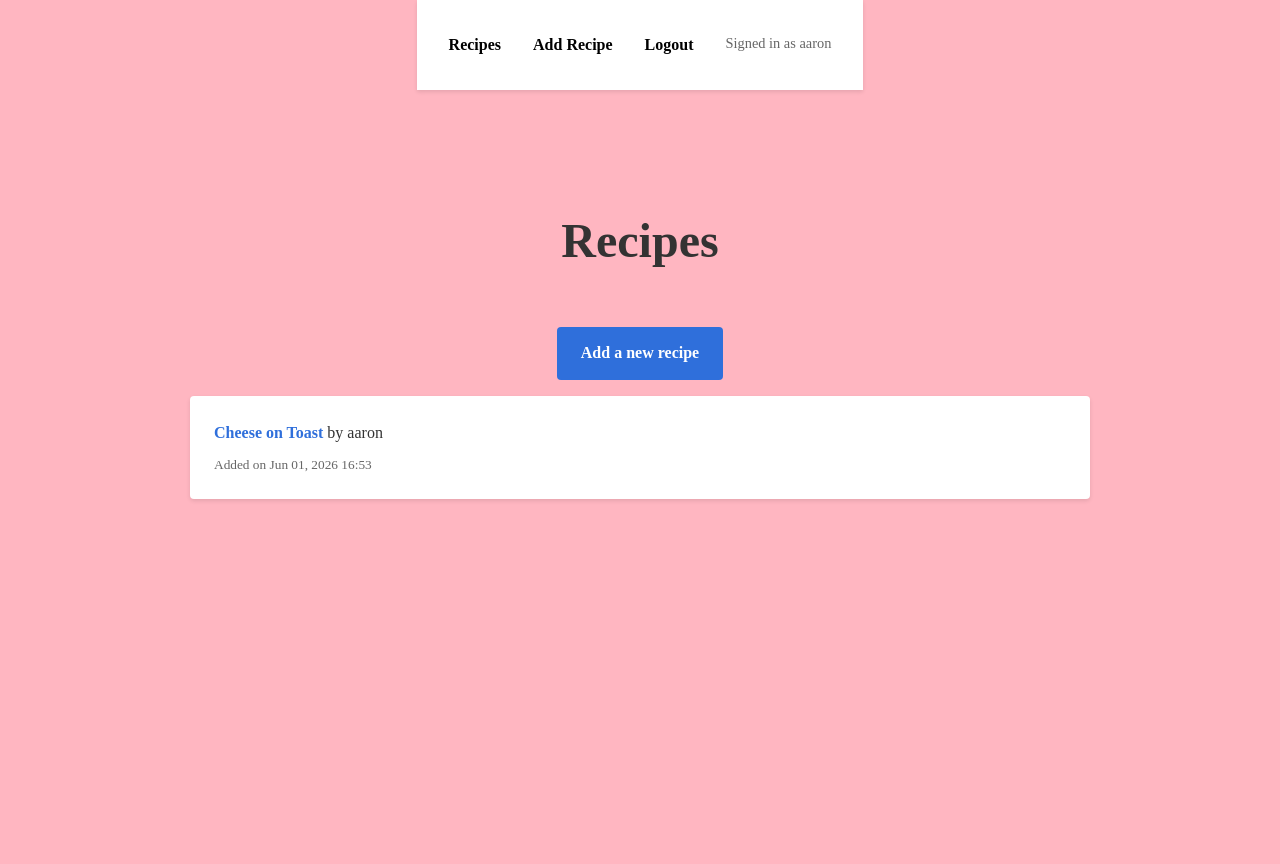
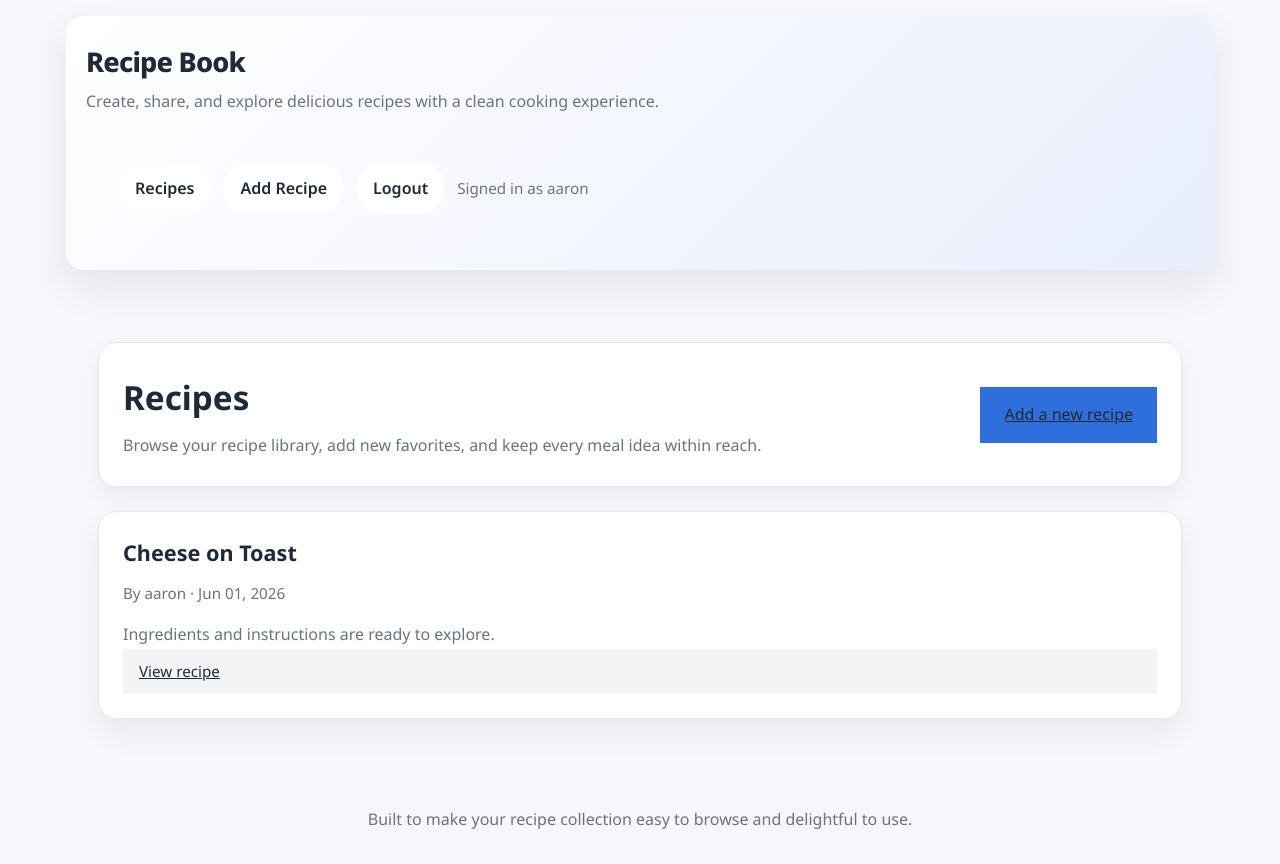
Before and after one commit to Aaronnnpf/recipe-app, a Django app: page /recipes/ in a window 1280 px wide. Before the commit the page ends 501 px from the top, so only its background shows below. Run offline with Django 4.2, Linux system fonts and the light colour scheme; a user stored in the database is signed in; data comes from the database, SQL or seed files in the repository.

Commit message:
update homepage layout and global styles

```diff
--- a/recipe_app/templates/recipes/base.html
+++ b/recipe_app/templates/recipes/base.html
@@ -8,20 +8,34 @@
     <link rel="stylesheet" href="{% static 'styles.css' %}">
 </head>
 <body>
-    <nav>
-        {% if request.user.is_authenticated %}
-            <a href="{% url 'recipe_index' %}">Recipes</a>
-            <a href="{% url 'recipe_create' %}">Add Recipe</a>
-            <a href="{% url 'logout' %}">Logout</a>
-            <span>Signed in as {{ request.user.username }}</span>
-        {% else %}
-            <a href="{% url 'login' %}">Login</a>
-            <a href="{% url 'signup' %}">Sign Up</a>
-        {% endif %}
-    </nav>
-    <hr>
-    <div class="content">
-        {% block content %}{% endblock %}
+    <div class="page-shell">
+        <header class="site-header">
+            <div class="brand">
+                <a href="{% url 'recipe_index' %}" class="brand-link">
+                    <span class="brand-name">Recipe Book</span>
+                    <span class="brand-tagline">Create, share, and explore delicious recipes with a clean cooking experience.</span>
+                </a>
+            </div>
+            <nav class="site-nav">
+                {% if request.user.is_authenticated %}
+                    <a class="nav-link" href="{% url 'recipe_index' %}">Recipes</a>
+                    <a class="nav-link" href="{% url 'recipe_create' %}">Add Recipe</a>
+                    <a class="nav-link" href="{% url 'logout' %}">Logout</a>
+                    <span class="nav-user">Signed in as {{ request.user.username }}</span>
+                {% else %}
+                    <a class="nav-link" href="{% url 'login' %}">Login</a>
+                    <a class="nav-link" href="{% url 'signup' %}">Sign Up</a>
+                {% endif %}
+            </nav>
+        </header>
+
+        <main class="content">
+            {% block content %}{% endblock %}
+        </main>
+
+        <footer class="site-footer">
+            <p>Built to make your recipe collection easy to browse and delightful to use.</p>
+        </footer>
     </div>
 </body>
 </html>
--- a/recipe_app/templates/recipes/recipe_list.html
+++ b/recipe_app/templates/recipes/recipe_list.html
@@ -3,17 +3,36 @@
 {% block title %}Recipes{% endblock %}
 
 {% block content %}
-<h1>Recipes</h1>
-<p style="text-align: center;"><a href="{% url 'recipe_create' %}" class="btn btn-center">Add a new recipe</a></p>
-<ul>
-    {% for recipe in recipes %}
-        <li>
-            <a href="{% url 'recipe_detail' recipe.id %}">{{ recipe.title }}</a> by {{ recipe.author.username }}
-            <br>
-            <small>Added on {{ recipe.created_at|date:'M d, Y H:i' }}</small>
-        </li>
-    {% empty %}
-        <li>No recipes have been added yet.</li>
-    {% endfor %}
-</ul>
+<div class="page-intro">
+    <div>
+        <h1>Recipes</h1>
+        <p class="subtitle">Browse your recipe library, add new favorites, and keep every meal idea within reach.</p>
+    </div>
+    <a href="{% url 'recipe_create' %}" class="btn btn-primary btn-large">Add a new recipe</a>
+</div>
+
+{% if recipes %}
+    <div class="recipe-grid">
+        {% for recipe in recipes %}
+            <article class="recipe-card">
+                <div class="recipe-card-content">
+                    <h2><a href="{% url 'recipe_detail' recipe.id %}">{{ recipe.title }}</a></h2>
+                    <p class="recipe-meta">By {{ recipe.author.username }} · {{ recipe.created_at|date:'M d, Y' }}</p>
+                    {% if recipe.description %}
+                        <p class="recipe-excerpt">{{ recipe.description|truncatewords:20 }}</p>
+                    {% else %}
+                        <p class="recipe-excerpt">Ingredients and instructions are ready to explore.</p>
+                    {% endif %}
+                </div>
+                <a href="{% url 'recipe_detail' recipe.id %}" class="btn btn-secondary btn-sm">View recipe</a>
+            </article>
+        {% endfor %}
+    </div>
+{% else %}
+    <div class="empty-state card">
+        <h2>No recipes yet</h2>
+        <p>Start your collection by creating a recipe. It's fast, simple, and helps keep your kitchen ideas organized.</p>
+        <a class="btn btn-primary" href="{% url 'recipe_create' %}">Create your first recipe</a>
+    </div>
+{% endif %}
 {% endblock %}
--- a/styles/styles.css
+++ b/styles/styles.css
@@ -3,14 +3,16 @@
 
 /* CSS Variables */
 :root {
-    --primary-color: #2f6fdb; /* lighter blue for primary actions */
-    --primary-hover: #255ec1; /* darker blue for hover states */
-    --text-dark: #333; /* dark gray for main text */
-    --text-light: #666; /* medium gray for secondary text */
-    --bg-light: #FFB6C1; /* light pink background */
-    --border-color: #ddd; /* light gray for borders */
-    --alert-danger: #f8d7da; /* light red background for alerts */
-    --alert-text: #721c24; /* red text for alerts */
+    --primary-color: #2f6fdb;
+    --primary-hover: #255ec1;
+    --secondary-color: #f7c9d9;
+    --text-dark: #1f2937;
+    --text-light: #6b7280;
+    --bg-light: #f7f6fb;
+    --surface: #ffffff;
+    --border-color: #e5e7eb;
+    --alert-danger: #fde8e8;
+    --alert-text: #842029;
 }
 
 /* Base Styles */
@@ -21,243 +23,375 @@
 }
 
 body {
+    font-family: 'Noto Sans', sans-serif;
     background-color: var(--bg-light);
     color: var(--text-dark);
     line-height: 1.6;
     min-height: 100vh;
     display: flex;
-    flex-direction: column;
+    justify-content: center;
+}
+
+img {
+    max-width: 100%;
+    display: block;
+}
+
+a {
+    color: inherit;
+}
+
+/* Page Shell */
+.page-shell {
+    width: min(1180px, 100%);
+    padding: 1rem;
+}
+
+.site-header {
+    display: flex;
+    flex-wrap: wrap;
+    align-items: center;
+    justify-content: space-between;
+    gap: 1rem;
+    padding: 1.5rem 1.25rem;
+    margin-bottom: 1.5rem;
+    background: linear-gradient(135deg, #ffffff 0%, #e8eefc 100%);
+    border-radius: 18px;
+    box-shadow: 0 18px 40px rgba(15, 23, 42, 0.08);
+}
+
+.brand-link {
+    text-decoration: none;
+}
+
+.brand-name {
+    display: block;
+    font-size: 1.7rem;
+    font-weight: 800;
+    letter-spacing: -0.03em;
+    margin-bottom: 0.35rem;
+}
+
+.brand-tagline {
+    display: block;
+    color: var(--text-light);
+}
+
+.site-nav {
+    display: flex;
+    flex-wrap: wrap;
+    gap: 0.75rem;
     align-items: center;
 }
 
-/* Navigation */
-nav {
-    background-color: white;
-    padding: 1.5rem;
-    text-align: center;
-    box-shadow: 0 2px 4px rgba(0, 0, 0, 0.1);
-    display: flex;
-    justify-content: center;
-    flex-wrap: wrap;
-    gap: 1rem;
+.nav-link {
+    padding: 0.75rem 1rem;
+    border-radius: 999px;
+    border: 1px solid transparent;
+    background-color: var(--surface);
+    text-decoration: none;
+    color: var(--text-dark);
+    font-weight: 600;
+    transition: background-color 0.2s ease, border-color 0.2s ease;
 }
 
-nav a {
-    color: #000;
-    text-decoration: none;
-    font-weight: 600;
-    transition: color 0.3s ease;
+.nav-link:hover {
+    background-color: #eef4ff;
 }
 
-nav a:hover {
-    color: #333;
+.nav-user {
+    color: var(--text-light);
+    font-size: 0.95rem;
 }
 
-nav span {
+.site-footer {
+    text-align: center;
     color: var(--text-light);
-    font-size: 0.9rem;
+    padding: 1rem 0;
+    margin-top: 1.5rem;
 }
 
-/* Main Content */
 .content {
-    flex: 1;
     display: flex;
     flex-direction: column;
-    align-items: center;
-    padding: 2rem 1rem;
-    width: 100%;
-    margin: 0 auto;
-    max-width: 1000px;
+    gap: 1.5rem;
+    padding-bottom: 1rem;
 }
 
-/* Headers */
-h1, h2, h3 {
-    text-align: center;
-    margin-bottom: 1.5rem;
+.page-intro {
+    display: flex;
+    justify-content: space-between;
+    align-items: center;
+    gap: 1rem;
+    background-color: var(--surface);
+    padding: 1.75rem 1.5rem;
+    border-radius: 18px;
+    border: 1px solid var(--border-color);
+    box-shadow: 0 10px 24px rgba(15, 23, 42, 0.05);
+}
+
+.page-intro h1 {
+    margin-bottom: 0.5rem;
+    font-size: clamp(2rem, 2.6vw, 2.8rem);
+}
+
+.subtitle {
+    color: var(--text-light);
+    max-width: 40rem;
+}
+
+/* Recipe Cards */
+.recipe-grid {
+    display: grid;
+    grid-template-columns: repeat(auto-fit, minmax(260px, 1fr));
+    gap: 1.25rem;
+}
+
+.recipe-card,
+.comment-card,
+.auth-card,
+.form-card,
+.empty-state,
+.comment-list-card,
+.comment-form-card,
+.recipe-detail-card {
+    background-color: var(--surface);
+    border-radius: 18px;
+    border: 1px solid var(--border-color);
+    box-shadow: 0 14px 30px rgba(15, 23, 42, 0.06);
+}
+
+.recipe-card {
+    display: flex;
+    flex-direction: column;
+    justify-content: space-between;
+    padding: 1.5rem;
+}
+
+.recipe-card-content h2 {
+    font-size: 1.35rem;
+    margin-bottom: 0.65rem;
+}
+
+.recipe-card-content h2 a {
+    color: var(--text-dark);
+    text-decoration: none;
+}
+
+.recipe-card-content h2 a:hover {
+    color: var(--primary-color);
+}
+
+.recipe-meta {
+    color: var(--text-light);
+    font-size: 0.95rem;
+    margin-bottom: 1rem;
+}
+
+.recipe-excerpt {
+    color: var(--text-light);
+    line-height: 1.7;
+}
+
+.btn-primary {
+    background-color: var(--primary-color);
+}
+
+.btn-secondary {
+    background-color: #f3f4f6;
     color: var(--text-dark);
 }
 
-h1 {
-    font-size: 2.5rem;
-    margin-bottom: 2rem;
+.btn-secondary:hover {
+    background-color: #e5e7eb;
 }
 
-h2 {
-    font-size: 1.8rem;
-    margin-top: 2rem;
+.btn-sm {
+    padding: 0.65rem 1rem;
+    font-size: 0.95rem;
 }
 
-h3 {
-    font-size: 1.3rem;
-}
-
-/* Forms and Inputs */
-form {
-    background-color: white;
-    padding: 2rem;
-    border-radius: 8px;
-    box-shadow: 0 2px 8px rgba(0, 0, 0, 0.1);
-    width: 100%;
-    max-width: 500px;
-}
-
-.mb-3 {
-    margin-bottom: 1.5rem;
-    display: flex;
-    flex-direction: column;
-}
-
-label {
-    margin-bottom: 0.5rem;
-    font-weight: 600;
-    text-align: left;
-}
-
-input[type="text"],
-input[type="email"],
-input[type="password"],
-textarea {
-    padding: 0.75rem;
-    border: 2px solid #000;
-    border-radius: 4px;
+.btn-large {
+    padding: 0.95rem 1.5rem;
     font-size: 1rem;
-    font-family: inherit;
-}
-
-input[type="text"]:focus,
-input[type="email"]:focus,
-input[type="password"]:focus,
-textarea:focus {
-    outline: none;
-    border-color: var(--primary-color);
-    box-shadow: 0 0 5px rgba(47, 111, 219, 0.3);
-}
-
-textarea {
-    resize: vertical;
-    min-height: 120px;
-}
-
-/* Buttons */
-button, .btn {
-    padding: 0.75rem 1.5rem;
-    border: none;
-    background-color: var(--primary-color);
-    color: white;
-    border-radius: 4px;
-    cursor: pointer;
-    font-size: 1rem;
-    font-weight: 600;
-    transition: background-color 0.3s ease;
-    text-decoration: none;
-    display: inline-block;
-    text-align: center;
-}
-
-button:hover, .btn:hover {
-    background-color: var(--primary-hover);
 }
 
 .btn-block {
     width: 100%;
-    display: block;
 }
 
-.btn-center {
-    display: block;
-    margin: 1rem auto;
+.auth-shell,
+.comment-shell,
+.recipe-detail-shell {
+    display: flex;
+    flex-direction: column;
+    gap: 1.5rem;
 }
 
-/* Alerts */
-.alert {
-    padding: 1rem;
-    border-radius: 4px;
-    margin-bottom: 1rem;
+.auth-card,
+.form-card,
+.comment-list-card,
+.comment-form-card,
+.empty-state {
+    padding: 2rem;
+}
+
+.auth-card h1,
+.form-card h1 {
+    margin-bottom: 0.75rem;
     text-align: center;
 }
 
-.alert-danger {
-    background-color: var(--alert-danger);
-    color: var(--alert-text);
-    border: 1px solid #f5c6cb;
-}
-
-/* Cards */
-.card {
-    background-color: white;
-    border-radius: 8px;
-    box-shadow: 0 2px 8px rgba(0, 0, 0, 0.1);
-    padding: 1.5rem;
+.auth-card .subtitle,
+.form-card .subtitle {
     margin-bottom: 1.5rem;
-    width: 100%;
-    max-width: 700px;
-    margin-left: auto;
-    margin-right: auto;
-    border: 2px solid #000;
-}
-
-.card-title {
-    font-size: 1.3rem;
-    margin-bottom: 1rem;
+    color: var(--text-light);
     text-align: center;
 }
 
-.card-body {
+.form-group {
+    display: flex;
+    flex-direction: column;
+    gap: 0.5rem;
+    margin-bottom: 1.25rem;
+}
+
+.form-control {
+    width: 100%;
+    padding: 0.85rem 1rem;
+    border-radius: 12px;
+    border: 1px solid #d1d5db;
+    background-color: #f8fafc;
+    font-size: 1rem;
+    transition: border-color 0.2s ease, box-shadow 0.2s ease;
+}
+
+.form-control:focus {
+    outline: none;
+    border-color: var(--primary-color);
+    box-shadow: 0 0 0 4px rgba(47, 111, 219, 0.12);
+    background-color: #ffffff;
+}
+
+label {
+    font-weight: 700;
+    color: var(--text-dark);
+}
+
+.form-checkbox {
+    display: flex;
+    align-items: center;
+    gap: 0.75rem;
+    color: var(--text-dark);
+}
+
+.comment-list {
+    display: flex;
+    flex-direction: column;
+    gap: 1rem;
+}
+
+.comment-card {
+    padding: 1.25rem;
+    border-radius: 16px;
+    background-color: #f8fafc;
+    border: 1px solid #e5e7eb;
+}
+
+.comment-heading {
+    display: flex;
+    justify-content: space-between;
+    gap: 1rem;
+    margin-bottom: 0.75rem;
+    color: var(--text-dark);
+    font-weight: 700;
+}
+
+.comment-heading span {
+    color: var(--text-light);
+    font-size: 0.95rem;
+}
+
+.comment-count {
+    color: var(--text-light);
+    font-size: 0.95rem;
+}
+
+.section-title-row {
+    display: flex;
+    justify-content: space-between;
+    align-items: center;
+    gap: 1rem;
+    margin-bottom: 1rem;
+}
+
+.recipe-detail-header {
+    display: flex;
+    justify-content: space-between;
+    align-items: flex-start;
+    gap: 1rem;
+    margin-bottom: 1.5rem;
+}
+
+.recipe-section {
+    margin-top: 1.5rem;
+}
+
+.recipe-section h2 {
+    margin-bottom: 0.75rem;
+}
+
+.recipe-section p {
+    color: var(--text-light);
+    line-height: 1.9;
+    white-space: pre-wrap;
+}
+
+.empty-state {
     text-align: center;
 }
 
-/* Lists */
-ul {
-    list-style: none;
-    width: 100%;
-    max-width: 700px;
+.empty-state h2 {
+    margin-bottom: 0.75rem;
 }
 
-ul li {
-    background-color: white;
-    padding: 1rem;
-    margin-bottom: 1rem;
-    border-radius: 4px;
-    box-shadow: 0 2px 4px rgba(0, 0, 0, 0.1);
-    text-align: left;
+.empty-state p {
+    margin-bottom: 1.25rem;
+    color: var(--text-light);
 }
 
-ul li a {
-    color: var(--primary-color);
-    text-decoration: none;
-    font-weight: 600;
+.text-center {
+    text-align: center;
 }
 
-ul li a:hover {
-    color: var(--primary-hover);
+.text-muted {
+    color: var(--text-light);
 }
 
-ul li small {
-    color: var(--text-light);
-    display: block;
-    margin-top: 0.5rem;
+@media (max-width: 840px) {
+    .page-intro {
+        flex-direction: column;
+        align-items: stretch;
+    }
+
+    .recipe-detail-header {
+        flex-direction: column;
+        align-items: stretch;
+    }
 }
 
-/* Links */
-a {
-    color: var(--primary-color);
-    text-decoration: none;
-}
+@media (max-width: 640px) {
+    .site-header {
+        padding: 1.25rem;
+    }
 
-a:hover {
-    text-decoration: underline;
-}
+    .page-shell {
+        padding: 0.75rem;
+    }
 
-hr {
-    border: none;
-    border-top: 1px solid var(--border-color);
-    margin: 2rem 0;
-}
-
-p {
-    text-align: center;
-    color: var(--text-light);
-    line-height: 1.8;
+    .recipe-grid {
+        grid-template-columns: 1fr;
+    }
 }
 
 /* Utility Classes */
```
